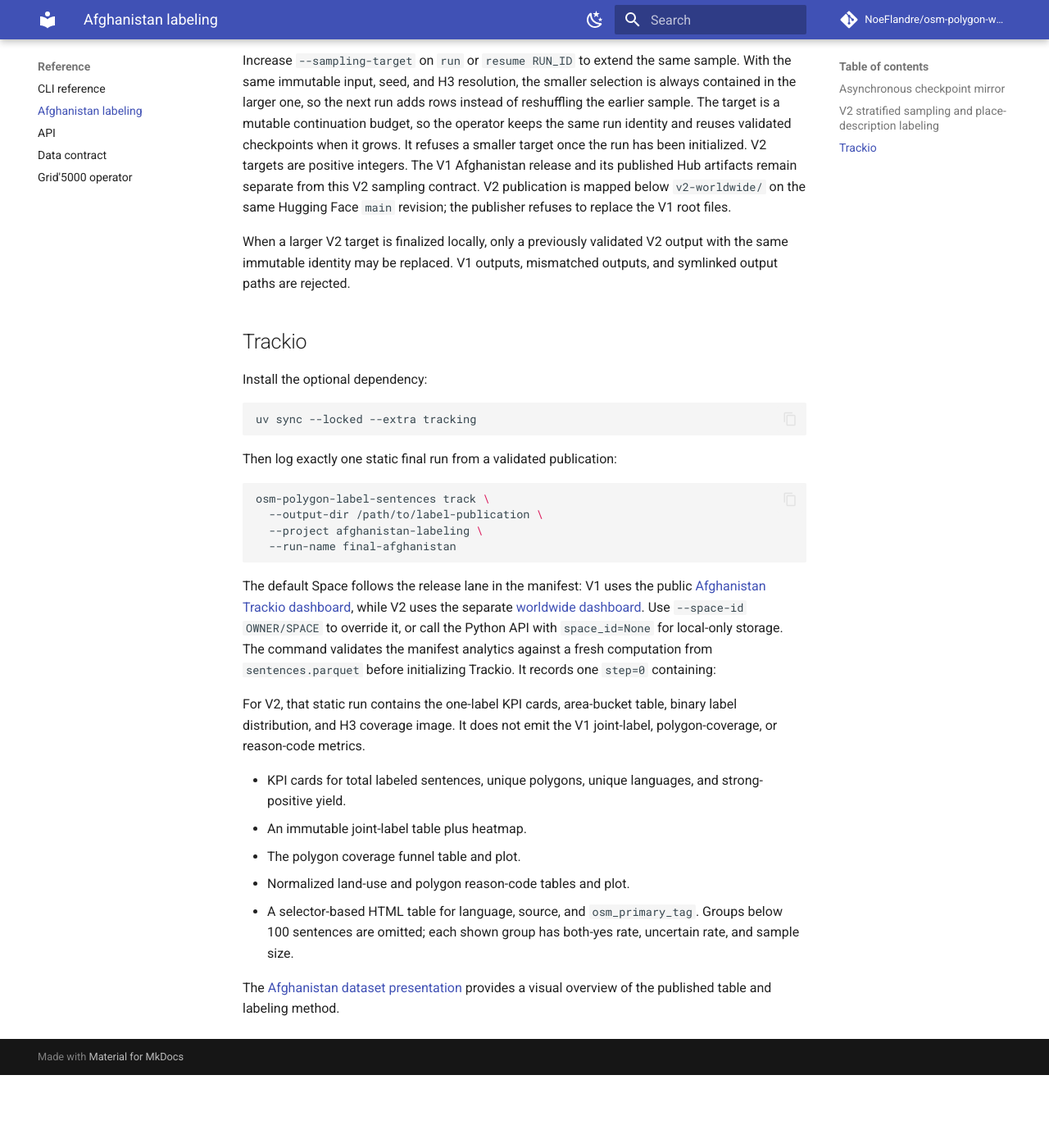
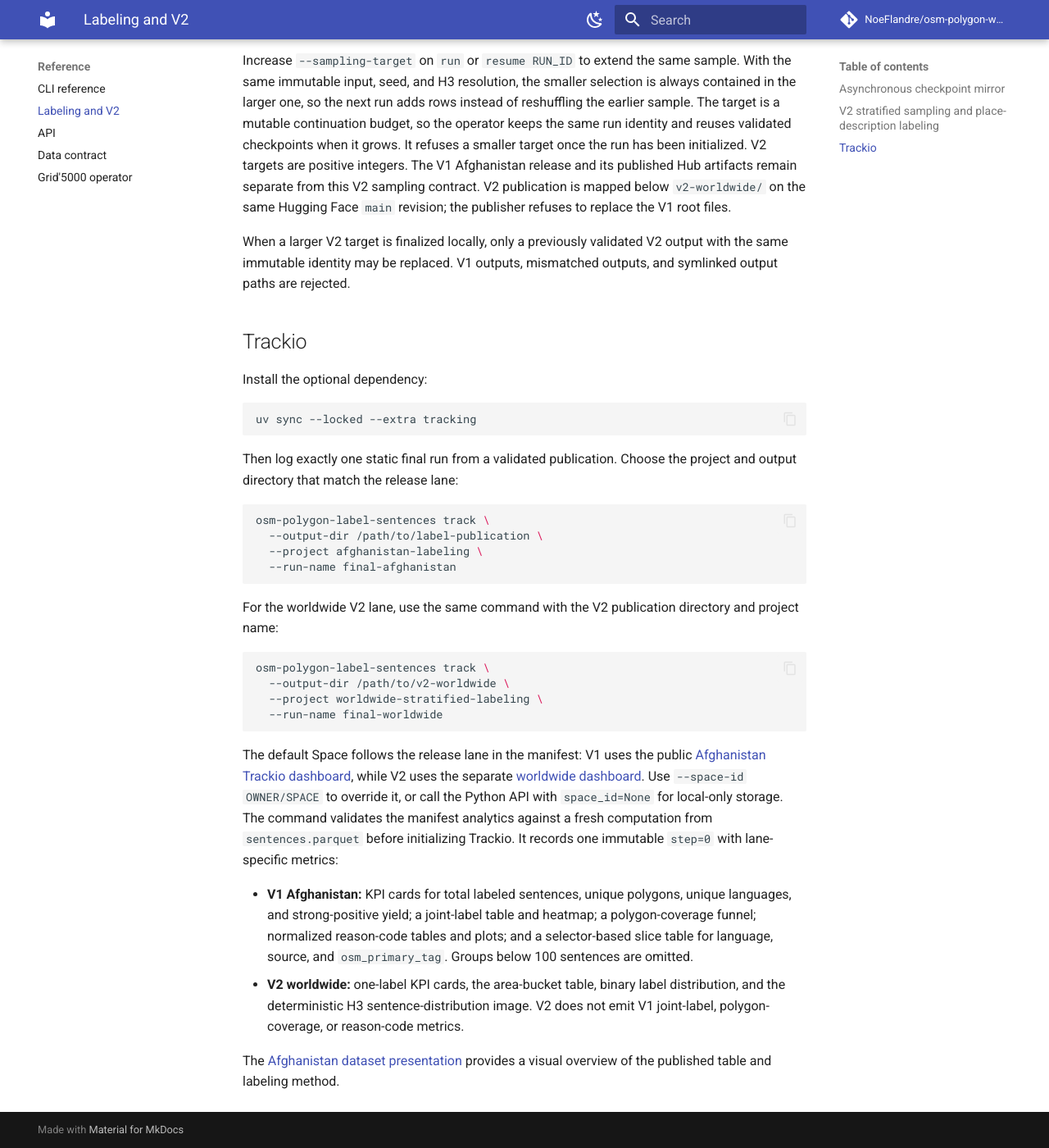
Before and after one commit to NoeFlandre/osm-polygon-wikidata-sentence-relevance, an MkDocs documentation site: the page built from docs/reference/labeling.md, in a window 1280 px wide and 1400 px high, scrolled down 1425 px. Shown: the whole window at 82% size. Built offline with MkDocs 1.6.1 and Material for MkDocs 9.7.7, drawn with Linux system fonts in a browser that asks for light colours; comment, search, counter and statistics services are not loaded; before the commit the page ends 2736 px from its top, so only the background shows below that.

Commit message:
docs: clarify MkDocs labeling workflows

````diff
--- a/docs/reference/labeling.md
+++ b/docs/reference/labeling.md
@@ -83,13 +83,24 @@ Install the optional dependency:
 uv sync --locked --extra tracking
 ```
 
-Then log exactly one static final run from a validated publication:
+Then log exactly one static final run from a validated publication. Choose the
+project and output directory that match the release lane:
 
 ```bash
 osm-polygon-label-sentences track \
   --output-dir /path/to/label-publication \
   --project afghanistan-labeling \
   --run-name final-afghanistan
+```
+
+For the worldwide V2 lane, use the same command with the V2 publication
+directory and project name:
+
+```bash
+osm-polygon-label-sentences track \
+  --output-dir /path/to/v2-worldwide \
+  --project worldwide-stratified-labeling \
+  --run-name final-worldwide
 ```
 
 The default Space follows the release lane in the manifest: V1 uses the public
@@ -99,20 +110,17 @@ while V2 uses the separate
 Use `--space-id OWNER/SPACE` to override it, or call the Python API with
 `space_id=None` for local-only storage. The command validates the manifest
 analytics against a fresh computation from `sentences.parquet` before
-initializing Trackio. It records one `step=0` containing:
+initializing Trackio. It records one immutable `step=0` with lane-specific
+metrics:
 
-For V2, that static run contains the one-label KPI cards, area-bucket table,
-binary label distribution, and H3 coverage image. It does not emit the V1
-joint-label, polygon-coverage, or reason-code metrics.
-
-- KPI cards for total labeled sentences, unique polygons, unique languages,
-  and strong-positive yield.
-- An immutable joint-label table plus heatmap.
-- The polygon coverage funnel table and plot.
-- Normalized land-use and polygon reason-code tables and plot.
-- A selector-based HTML table for language, source, and `osm_primary_tag`.
-  Groups below 100 sentences are omitted; each shown group has both-yes rate,
-uncertain rate, and sample size.
+- **V1 Afghanistan:** KPI cards for total labeled sentences, unique polygons,
+  unique languages, and strong-positive yield; a joint-label table and
+  heatmap; a polygon-coverage funnel; normalized reason-code tables and
+  plots; and a selector-based slice table for language, source, and
+  `osm_primary_tag`. Groups below 100 sentences are omitted.
+- **V2 worldwide:** one-label KPI cards, the area-bucket table, binary label
+  distribution, and the deterministic H3 sentence-distribution image. V2
+  does not emit V1 joint-label, polygon-coverage, or reason-code metrics.
 
 The [Afghanistan dataset presentation](https://noeflandre.github.io/osm-polygon-wikidata-sentence-relevance/presentations/afghanistan-dataset-overview/index.html)
 provides a visual overview of the published table and labeling method.
--- a/mkdocs.yml
+++ b/mkdocs.yml
@@ -62,7 +62,7 @@ nav:
           - Worldwide binary place relevance: architecture/decisions/0003-v2-binary-place-description.md
   - Reference:
       - CLI reference: reference/cli.md
-      - Afghanistan labeling: reference/labeling.md
+      - Labeling and V2: reference/labeling.md
       - API: reference/api.md
       - Data contract: reference/data-contract.md
       - Grid'5000 operator: reference/grid5000-operator.md
````
Also changed, not shown: docs/guides/getting-started.md (+12 -3 lines), docs/index.md (+11 -4 lines), docs/reference/cli.md (+2 -2 lines), docs/reference/data-contract.md (+8 -4 lines).
